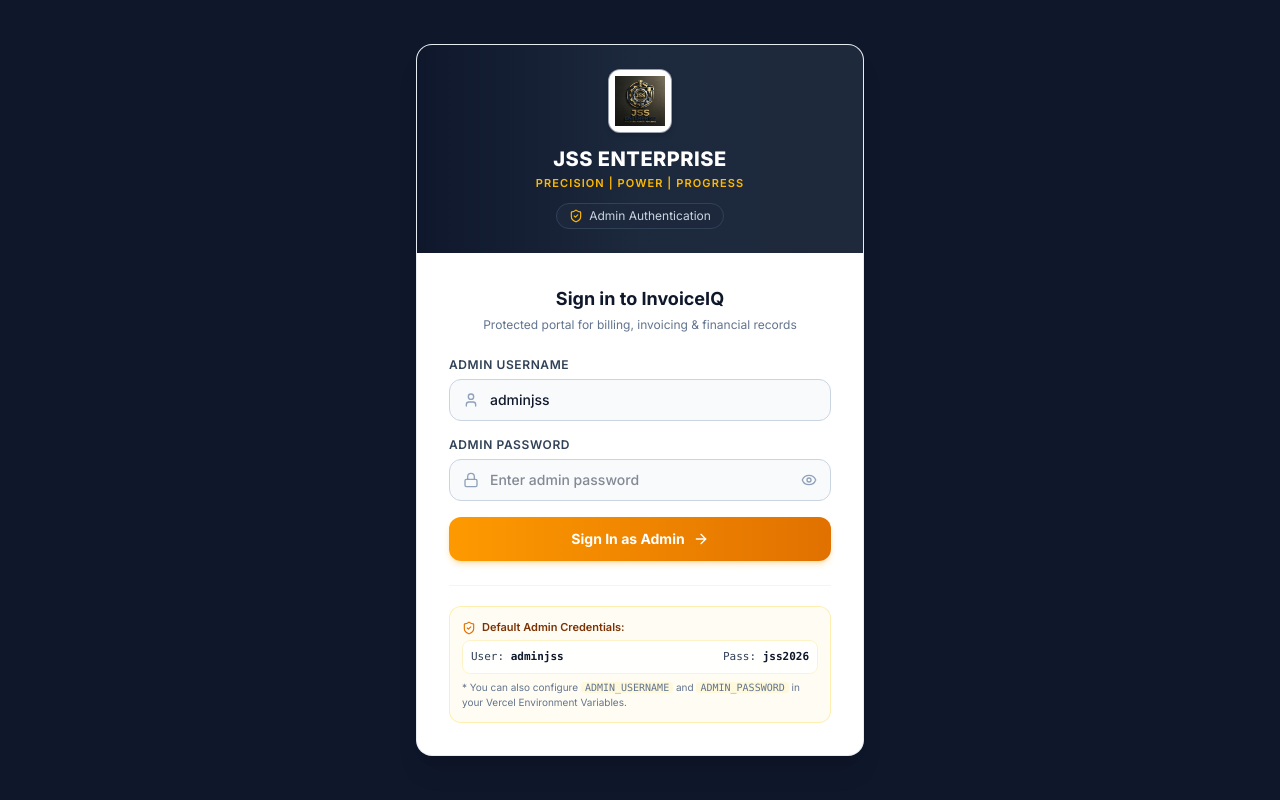
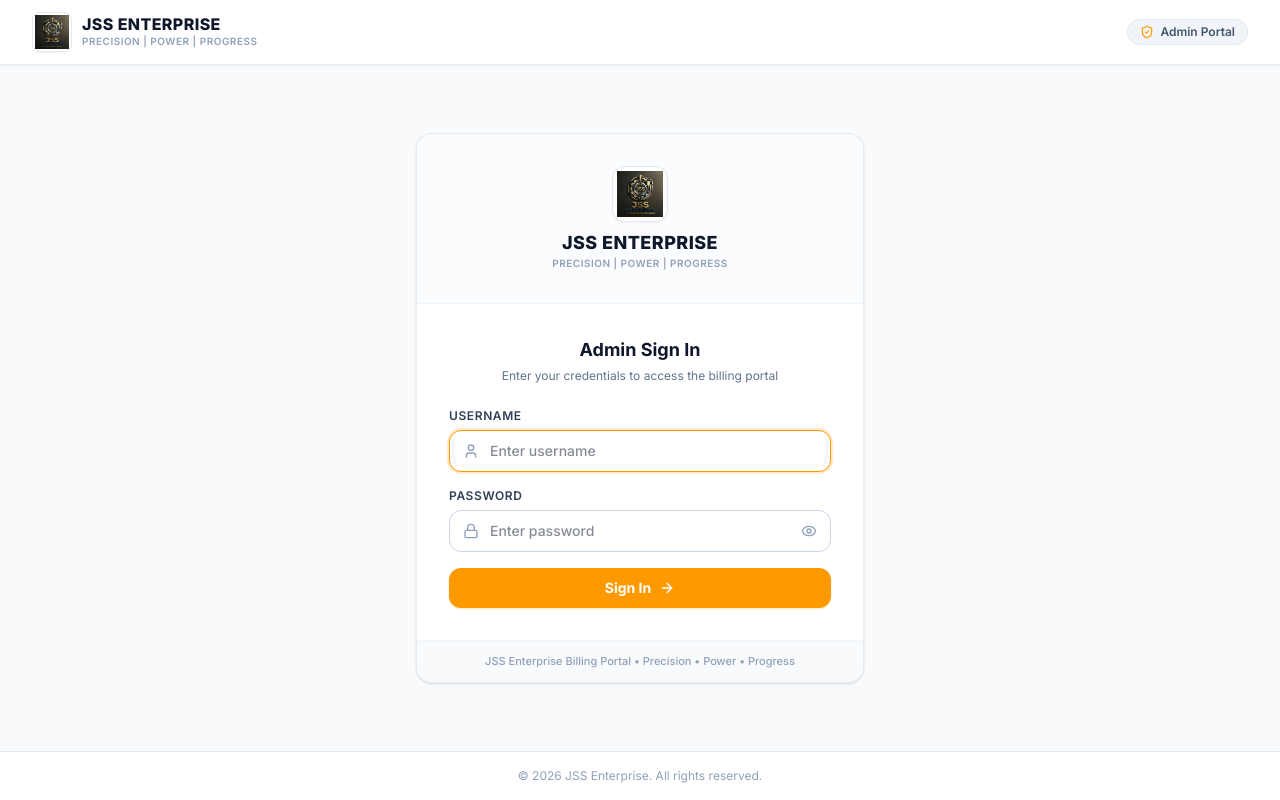
Before and after one commit to bhavyabhatt-ui/jss-enterprise, a Next.js app: page /login in a window 1280 px wide. Built offline with nearby package versions, Linux system fonts and the light colour scheme.

Commit message:
Align login UI with system theme without displaying credentials, and connect production MongoDB Atlas database

```diff
--- a/src/app/login/page.tsx
+++ b/src/app/login/page.tsx
@@ -2,6 +2,7 @@
 
 import { useState, Suspense } from "react";
 import { useRouter, useSearchParams } from "next/navigation";
+import Link from "next/link";
 import { Lock, User, Eye, EyeOff, ShieldCheck, ArrowRight, AlertCircle, Loader2 } from "lucide-react";
 
 function LoginForm() {
@@ -9,7 +10,7 @@
   const searchParams = useSearchParams();
   const from = searchParams.get("from") || "/";
 
-  const [username, setUsername] = useState("adminjss");
+  const [username, setUsername] = useState("");
   const [password, setPassword] = useState("");
   const [showPassword, setShowPassword] = useState(false);
   const [loading, setLoading] = useState(false);
@@ -18,13 +19,19 @@
   async function handleSubmit(e: React.FormEvent) {
     e.preventDefault();
     setError(null);
+
+    if (!username.trim() || !password.trim()) {
+      setError("Please enter both username and password.");
+      return;
+    }
+
     setLoading(true);
 
     try {
       const res = await fetch("/api/auth/login", {
         method: "POST",
         headers: { "Content-Type": "application/json" },
-        body: JSON.stringify({ username, password }),
+        body: JSON.stringify({ username: username.trim(), password: password.trim() }),
       });
 
       const data = await res.json();
@@ -39,43 +46,39 @@
       router.push(from);
       router.refresh();
     } catch (err: any) {
-      setError("Network or server error during sign-in. Please try again.");
+      setError("Connection error during sign-in. Please try again.");
       setLoading(false);
     }
   }
 
   return (
     <div className="w-full max-w-md">
-      {/* Brand Card */}
-      <div className="bg-white rounded-2xl shadow-xl border border-slate-200/80 overflow-hidden">
-        {/* Top Header Banner */}
-        <div className="bg-gradient-to-r from-slate-900 via-slate-800 to-[#1e293b] p-6 text-center text-white relative">
-          <div className="w-16 h-16 mx-auto mb-3 rounded-xl bg-white p-1.5 shadow-md border border-slate-700/50 flex items-center justify-center">
+      {/* Brand Card matching overall system UI */}
+      <div className="bg-white border border-slate-200/80 rounded-2xl shadow-sm overflow-hidden">
+        {/* Card Header */}
+        <div className="p-6 sm:p-8 border-b border-slate-100 bg-slate-50/50 text-center">
+          <div className="w-14 h-14 mx-auto mb-3 rounded-xl border border-slate-200 bg-white p-1 shadow-xs flex items-center justify-center">
             <img src="/logo.png" alt="JSS Enterprise Logo" className="w-full h-full object-contain" />
           </div>
-          <h1 className="text-xl font-extrabold tracking-wide uppercase text-white">
+          <h1 className="font-extrabold text-slate-900 text-lg tracking-wide leading-none uppercase">
             JSS ENTERPRISE
           </h1>
-          <p className="text-[11px] text-amber-400 font-semibold tracking-widest uppercase mt-0.5">
+          <p className="text-slate-400 text-[10px] tracking-wider font-semibold uppercase mt-1">
             Precision | Power | Progress
           </p>
-          <div className="mt-3 inline-flex items-center gap-1.5 px-3 py-1 rounded-full bg-slate-800/80 border border-slate-700 text-xs text-slate-300">
-            <ShieldCheck className="w-3.5 h-3.5 text-amber-400" />
-            <span>Admin Authentication</span>
-          </div>
         </div>
 
         {/* Form Body */}
         <div className="p-6 sm:p-8">
           <div className="mb-6 text-center">
-            <h2 className="text-lg font-bold text-slate-900">Sign in to InvoiceIQ</h2>
+            <h2 className="text-base sm:text-lg font-bold text-slate-900">Admin Sign In</h2>
             <p className="text-xs text-slate-500 mt-1">
-              Protected portal for billing, invoicing &amp; financial records
+              Enter your credentials to access the billing portal
             </p>
           </div>
 
           {error && (
-            <div className="mb-5 p-3.5 rounded-xl bg-rose-50 border border-rose-200 text-rose-700 text-xs flex items-start gap-2.5">
+            <div className="mb-5 p-3 rounded-xl bg-rose-50 border border-rose-200 text-rose-700 text-xs flex items-start gap-2.5">
               <AlertCircle className="w-4 h-4 shrink-0 mt-0.5" />
               <span>{error}</span>
             </div>
@@ -84,7 +87,7 @@
           <form onSubmit={handleSubmit} className="space-y-4">
             <div>
               <label className="block text-xs font-semibold text-slate-700 uppercase tracking-wider mb-1.5">
-                Admin Username
+                Username
               </label>
               <div className="relative">
                 <div className="absolute inset-y-0 left-0 pl-3.5 flex items-center pointer-events-none text-slate-400">
@@ -93,17 +96,18 @@
                 <input
                   type="text"
                   required
+                  autoFocus
                   value={username}
                   onChange={(e) => setUsername(e.target.value)}
-                  placeholder="Enter admin username"
-                  className="w-full pl-10 pr-3.5 py-2.5 bg-slate-50 border border-slate-300 rounded-xl text-slate-900 text-sm focus:outline-none focus:border-amber-500 focus:bg-white focus:ring-2 focus:ring-amber-500/20 transition-all font-medium"
+                  placeholder="Enter username"
+                  className="w-full pl-10 pr-3.5 py-2.5 bg-white border border-slate-300 rounded-xl text-slate-900 text-xs sm:text-sm focus:outline-none focus:border-amber-500 focus:ring-2 focus:ring-amber-500/20 transition-all font-medium"
                 />
               </div>
             </div>
 
             <div>
               <label className="block text-xs font-semibold text-slate-700 uppercase tracking-wider mb-1.5">
-                Admin Password
+                Password
               </label>
               <div className="relative">
                 <div className="absolute inset-y-0 left-0 pl-3.5 flex items-center pointer-events-none text-slate-400">
@@ -114,8 +118,8 @@
                   required
                   value={password}
                   onChange={(e) => setPassword(e.target.value)}
-                  placeholder="Enter admin password"
-                  className="w-full pl-10 pr-10 py-2.5 bg-slate-50 border border-slate-300 rounded-xl text-slate-900 text-sm focus:outline-none focus:border-amber-500 focus:bg-white focus:ring-2 focus:ring-amber-500/20 transition-all font-medium"
+                  placeholder="Enter password"
+                  className="w-full pl-10 pr-10 py-2.5 bg-white border border-slate-300 rounded-xl text-slate-900 text-xs sm:text-sm focus:outline-none focus:border-amber-500 focus:ring-2 focus:ring-amber-500/20 transition-all font-medium"
                 />
                 <button
                   type="button"
@@ -131,7 +135,7 @@
             <button
               type="submit"
               disabled={loading}
-              className="w-full mt-2 py-3 px-4 bg-gradient-to-r from-amber-500 to-amber-600 hover:from-amber-600 hover:to-amber-700 text-white font-bold text-sm rounded-xl shadow-md shadow-amber-500/25 transition-all flex items-center justify-center gap-2 disabled:opacity-70 disabled:cursor-not-allowed cursor-pointer active:scale-98"
+              className="w-full mt-2 py-2.5 px-4 bg-amber-500 hover:bg-amber-600 text-white font-bold text-xs sm:text-sm rounded-xl shadow-sm shadow-amber-500/20 transition-all flex items-center justify-center gap-2 disabled:opacity-60 cursor-pointer active:scale-98"
             >
               {loading ? (
                 <>
@@ -140,29 +144,19 @@
                 </>
               ) : (
                 <>
-                  <span>Sign In as Admin</span>
+                  <span>Sign In</span>
                   <ArrowRight className="w-4 h-4" />
                 </>
               )}
             </button>
           </form>
+        </div>
 
-          {/* Default Credentials Hint Box */}
-          <div className="mt-6 pt-5 border-t border-slate-100 text-center">
-            <div className="inline-block p-3 rounded-xl bg-amber-50/60 border border-amber-200/60 text-left w-full">
-              <p className="text-[11px] font-semibold text-amber-900 mb-1 flex items-center gap-1.5">
-                <ShieldCheck className="w-3.5 h-3.5 text-amber-600" />
-                <span>Default Admin Credentials:</span>
-              </p>
-              <div className="text-[11px] font-mono text-slate-700 bg-white/80 p-2 rounded-lg border border-amber-100 flex justify-between items-center">
-                <span>User: <strong className="text-slate-900">adminjss</strong></span>
-                <span>Pass: <strong className="text-slate-900">jss2026</strong></span>
-              </div>
-              <p className="text-[10px] text-slate-500 mt-1.5">
-                * You can also configure <code className="bg-amber-100/50 px-1 rounded">ADMIN_USERNAME</code> and <code className="bg-amber-100/50 px-1 rounded">ADMIN_PASSWORD</code> in your Vercel Environment Variables.
-              </p>
-            </div>
-          </div>
+        {/* Card Footer */}
+        <div className="px-6 py-3 bg-slate-50 border-t border-slate-100 text-center">
+          <p className="text-[11px] text-slate-400 font-medium">
+            JSS Enterprise Billing Portal &bull; Precision &bull; Power &bull; Progress
+          </p>
         </div>
       </div>
     </div>
@@ -171,10 +165,44 @@
 
 export default function LoginPage() {
   return (
-    <div className="min-h-screen bg-slate-900 flex flex-col items-center justify-center p-4">
-      <Suspense fallback={<div className="text-white text-sm">Loading admin portal...</div>}>
-        <LoginForm />
-      </Suspense>
+    <div className="min-h-screen bg-slate-50 text-slate-800 flex flex-col justify-between">
+      {/* ── TOP NAVIGATION ── */}
+      <header className="bg-white border-b border-slate-200/80 sticky top-0 z-50 shadow-xs">
+        <div className="max-w-7xl mx-auto px-4 sm:px-6 lg:px-8">
+          <div className="flex items-center justify-between h-16">
+            <Link href="/" className="flex items-center gap-2.5 group">
+              <div className="w-9 h-9 sm:w-10 sm:h-10 rounded-lg overflow-hidden border border-slate-200 bg-white p-0.5 shadow-xs group-hover:border-amber-400 transition-colors">
+                <img src="/logo.png" alt="JSS Enterprise Logo" className="w-full h-full object-contain" />
+              </div>
+              <div>
+                <h1 className="font-extrabold text-slate-900 text-sm sm:text-base tracking-wide leading-none group-hover:text-amber-600 transition-colors">
+                  JSS ENTERPRISE
+                </h1>
+                <p className="text-slate-400 text-[9px] sm:text-[10px] tracking-wider font-semibold mt-0.5 uppercase">
+                  Precision | Power | Progress
+                </p>
+              </div>
+            </Link>
+
+            <div className="inline-flex items-center gap-1.5 px-3 py-1 rounded-full bg-slate-100 border border-slate-200 text-slate-600 text-xs font-semibold">
+              <ShieldCheck className="w-3.5 h-3.5 text-amber-500" />
+              <span>Admin Portal</span>
+            </div>
+          </div>
+        </div>
+      </header>
+
+      {/* ── CENTER LOGIN FORM ── */}
+      <main className="flex-1 flex items-center justify-center p-4 sm:p-6">
+        <Suspense fallback={<div className="text-slate-500 text-xs">Loading admin portal...</div>}>
+          <LoginForm />
+        </Suspense>
+      </main>
+
+      {/* ── BOTTOM FOOTER ── */}
+      <footer className="py-4 text-center text-xs text-slate-400 border-t border-slate-200 bg-white">
+        &copy; {new Date().getFullYear()} JSS Enterprise. All rights reserved.
+      </footer>
     </div>
   );
 }
```
Also changed, not shown: src/lib/server-storage.ts (+24 -3 lines), src/app/api/auth/login/route.ts (line endings or trailing spaces), src/app/api/auth/logout/route.ts (line endings or trailing spaces), src/app/api/auth/me/route.ts (line endings or trailing spaces), src/app/api/storage/status/route.ts (line endings or trailing spaces), src/proxy.ts (line endings or trailing spaces), 1 other file (tests, documents, lock files or other folders).
